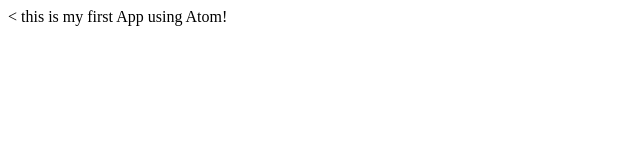
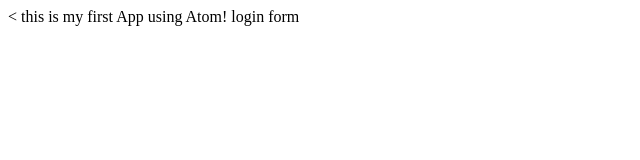
Before and after one commit to kossiagbeve/myappsample, a plain HTML site: page index.html in a window 1280 px wide. Shown: the full height of the page, 0-640 px from the left. Drawn offline with Linux system fonts and the light colour scheme.

Commit message:
login form

```diff
--- /dev/null
+++ b/dir2/app2.js
@@ -0,0 +1 @@
+console.log(1234);
--- a/index.html
+++ b/index.html
@@ -6,6 +6,7 @@
   </head>
   <body>
     this is my first App using Atom!
+    login form
 
   </body>
 </html>
```
Also changed, not shown: login.html (added, +1 -0 lines), log.txt (added).
